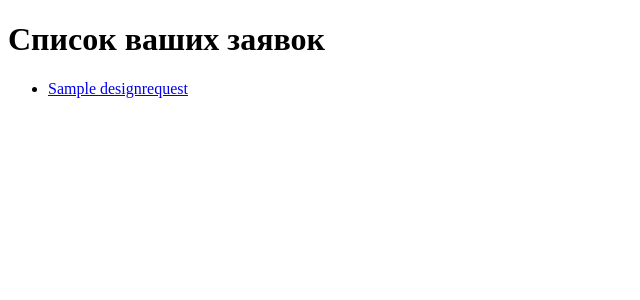
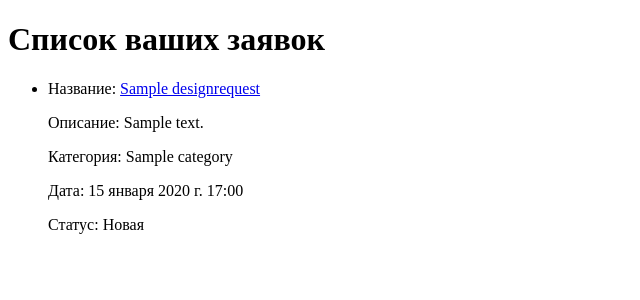
Before and after one commit to asikrr/task2, a Django app: page /designapp/designrequestsuser/ in a window 1280 px wide. Shown: the part 26-326 px from the top of the page, without its empty margins (0-640 px from the left). Run offline with Django 5.2, Linux system fonts and the light colour scheme; a user stored in the database is signed in; tables that the repository leaves empty hold one stand-in row (values such as "Sample post").

Commit message:
design request list pages updated

```diff
--- a/designapp/templates/designapp/designrequest_user_list.html
+++ b/designapp/templates/designapp/designrequest_user_list.html
@@ -9,7 +9,15 @@
     {% if designrequest_user_list %}
         <ul>
         {% for designrequest in designrequest_user_list %}
-            <li><a href="{{ designrequest.get_absolute_url }}">{{ designrequest }}</a></li>
+            <li>
+                <div>
+                    <p>Название: <a href="{{ designrequest.get_absolute_url }}">{{ designrequest.title }}</a></p>
+                    <p>Описание: {{ designrequest.description }}</p>
+                    <p>Категория: {{ designrequest.category }}</p>
+                    <p>Дата: {{ designrequest.date }}</p>
+                    <p>Статус: {{ designrequest.get_status_display }}</p>
+                </div>
+            </li>
         {% endfor %}
         </ul>
 
--- a/designapp/views.py
+++ b/designapp/views.py
@@ -55,3 +55,5 @@ class DesignRequestUserList(LoginRequiredMixin, generic.ListView):
 
 class DesignRequestAllList(LoginRequiredMixin, generic.ListView):
     model = DesignRequest
+    template_name = 'designapp/designrequest_all_list.html'
+    context_object_name = 'designrequest_all_list'
```
Also changed, not shown: designapp/templates/designapp/designrequest_all_list.html (+11 -3 lines).
